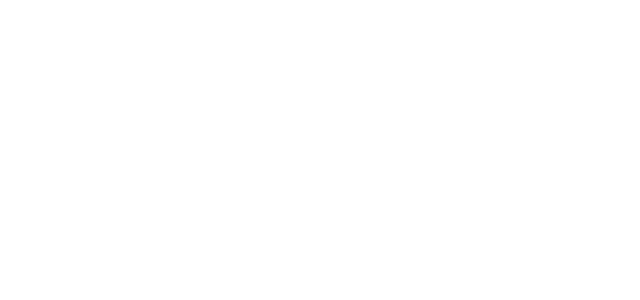
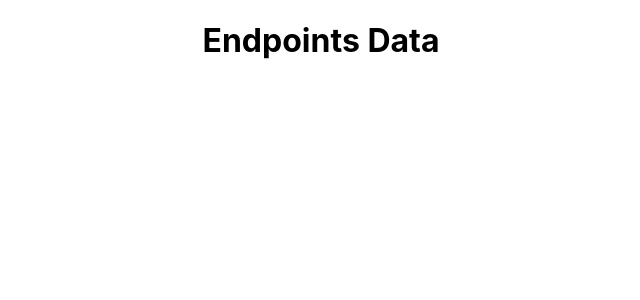
Before and after one commit to timdecillis/pulley-assessment, a React (Create React App) app: page / in a window 1280 px wide. Shown: the top 300 px of the page, without its empty margins (319-959 px from the left). Built offline with nearby package versions, Linux system fonts and the light colour scheme.

Commit message:
mapped endpoints

```diff
--- a/src/App.tsx
+++ b/src/App.tsx
@@ -3,7 +3,14 @@ import "./App.css";
 
 function App() {
   const [endpoints, setEndpoints] = useState([]);
-  return <div className="App"></div>;
+  return (
+    <div className="App">
+      <h1>Endpoints Data</h1>
+      {endpoints.map((data) => (
+        <div>{data}</div>
+      ))}
+    </div>
+  );
 }
 
 export default App;
```
